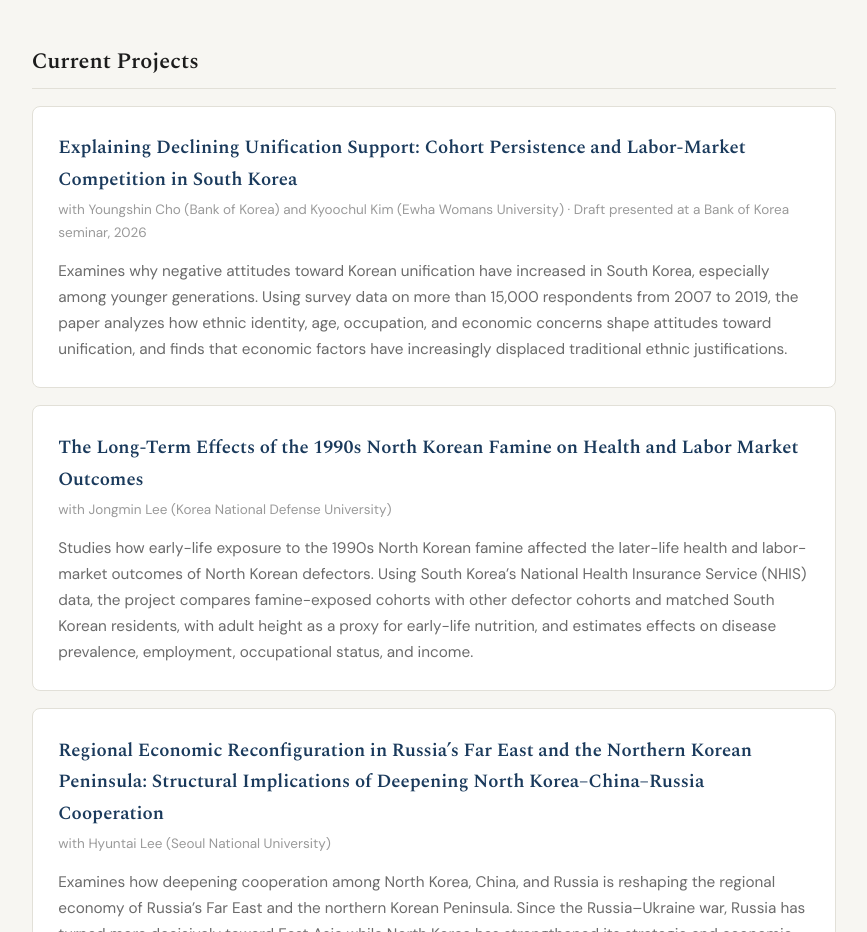
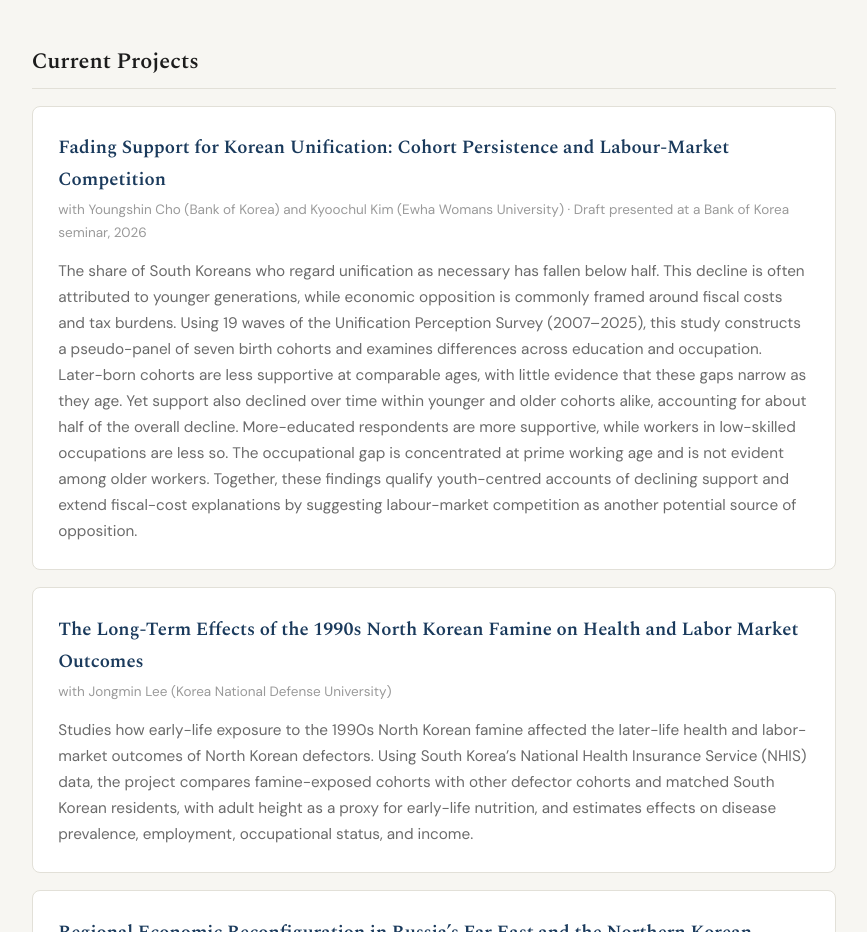
Before and after one commit to shjpeace-cloud/academic, a plain HTML site: page research.html in a window 1280 px wide. Shown: the part 1221-2153 px from the top of the page, without its empty margins (206-1073 px from the left). Drawn offline with nearby package versions, Linux system fonts and the light colour scheme.

Commit message:
Research: unification paper title and abstract updated to submitted version
Co-Authored-By: Claude Opus 5.5 <noreply@anthropic.com>

```diff
--- a/data/current-projects.json
+++ b/data/current-projects.json
@@ -1,8 +1,8 @@
 [
   {
-    "title": "Explaining Declining Unification Support: Cohort Persistence and Labor-Market Competition in South Korea",
+    "title": "Fading Support for Korean Unification: Cohort Persistence and Labour-Market Competition",
     "meta": "with Youngshin Cho (Bank of Korea) and Kyoochul Kim (Ewha Womans University) · Draft presented at a Bank of Korea seminar, 2026",
-    "description": "Examines why negative attitudes toward Korean unification have increased in South Korea, especially among younger generations. Using survey data on more than 15,000 respondents from 2007 to 2019, the paper analyzes how ethnic identity, age, occupation, and economic concerns shape attitudes toward unification, and finds that economic factors have increasingly displaced traditional ethnic justifications.",
+    "description": "The share of South Koreans who regard unification as necessary has fallen below half. This decline is often attributed to younger generations, while economic opposition is commonly framed around fiscal costs and tax burdens. Using 19 waves of the Unification Perception Survey (2007–2025), this study constructs a pseudo-panel of seven birth cohorts and examines differences across education and occupation. Later-born cohorts are less supportive at comparable ages, with little evidence that these gaps narrow as they age. Yet support also declined over time within younger and older cohorts alike, accounting for about half of the overall decline. More-educated respondents are more supportive, while workers in low-skilled occupations are less so. The occupational gap is concentrated at prime working age and is not evident among older workers. Together, these findings qualify youth-centred accounts of declining support and extend fiscal-cost explanations by suggesting labour-market competition as another potential source of opposition.",
     "tags": [
       "unification",
       "public opinion",
--- a/research.html
+++ b/research.html
@@ -64,9 +64,9 @@
   <div id="current-projects">
     <!-- Auto-rendered from data/current-projects.json (static fallback below). -->
     <div class="course-item">
-      <div class="course-title">Explaining Declining Unification Support: Cohort Persistence and Labor-Market Competition in South Korea</div>
+      <div class="course-title">Fading Support for Korean Unification: Cohort Persistence and Labour-Market Competition</div>
       <div class="course-meta">with Youngshin Cho (Bank of Korea) and Kyoochul Kim (Ewha Womans University) &middot; Draft presented at a Bank of Korea seminar, 2026</div>
-      <div class="course-desc">Examines why negative attitudes toward Korean unification have increased in South Korea, especially among younger generations. Using survey data on more than 15,000 respondents from 2007 to 2019, the paper analyzes how ethnic identity, age, occupation, and economic concerns shape attitudes toward unification, and finds that economic factors have increasingly displaced traditional ethnic justifications.</div>
+      <div class="course-desc">The share of South Koreans who regard unification as necessary has fallen below half. This decline is often attributed to younger generations, while economic opposition is commonly framed around fiscal costs and tax burdens. Using 19 waves of the Unification Perception Survey (2007&ndash;2025), this study constructs a pseudo-panel of seven birth cohorts and examines differences across education and occupation. Later-born cohorts are less supportive at comparable ages, with little evidence that these gaps narrow as they age. Yet support also declined over time within younger and older cohorts alike, accounting for about half of the overall decline. More-educated respondents are more supportive, while workers in low-skilled occupations are less so. The occupational gap is concentrated at prime working age and is not evident among older workers. Together, these findings qualify youth-centred accounts of declining support and extend fiscal-cost explanations by suggesting labour-market competition as another potential source of opposition.</div>
     </div>
     <div class="course-item">
       <div class="course-title">The Long-Term Effects of the 1990s North Korean Famine on Health and Labor Market Outcomes</div>
```
